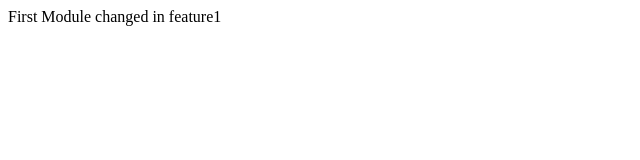
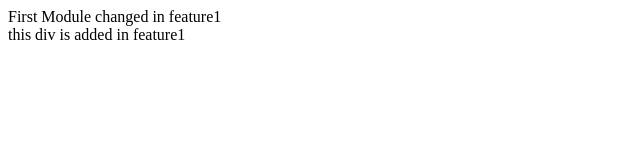
Before and after one commit to saeedkhan-github/expp, a plain HTML site: page index.html in a window 1280 px wide. Shown: the whole page, without its empty margins (0-640 px from the left). Drawn offline with Linux system fonts and the light colour scheme.

Commit message:
new change

```diff
--- a/index.html
+++ b/index.html
@@ -8,7 +8,7 @@
 </module>
 
 <module-two>
-
+<div>this div is added in feature1</div>
 	</module-two>
 
 <form>
```
